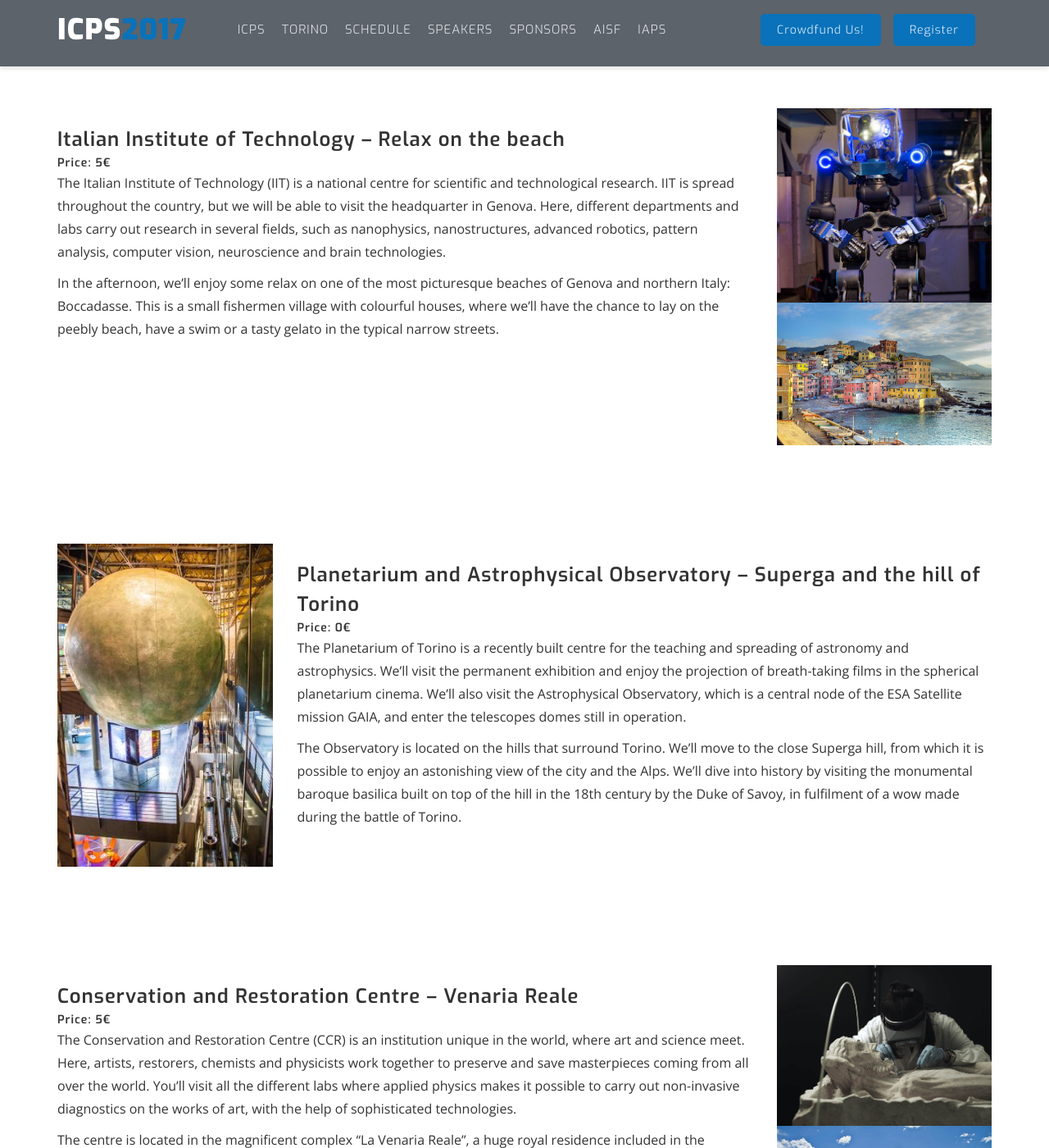
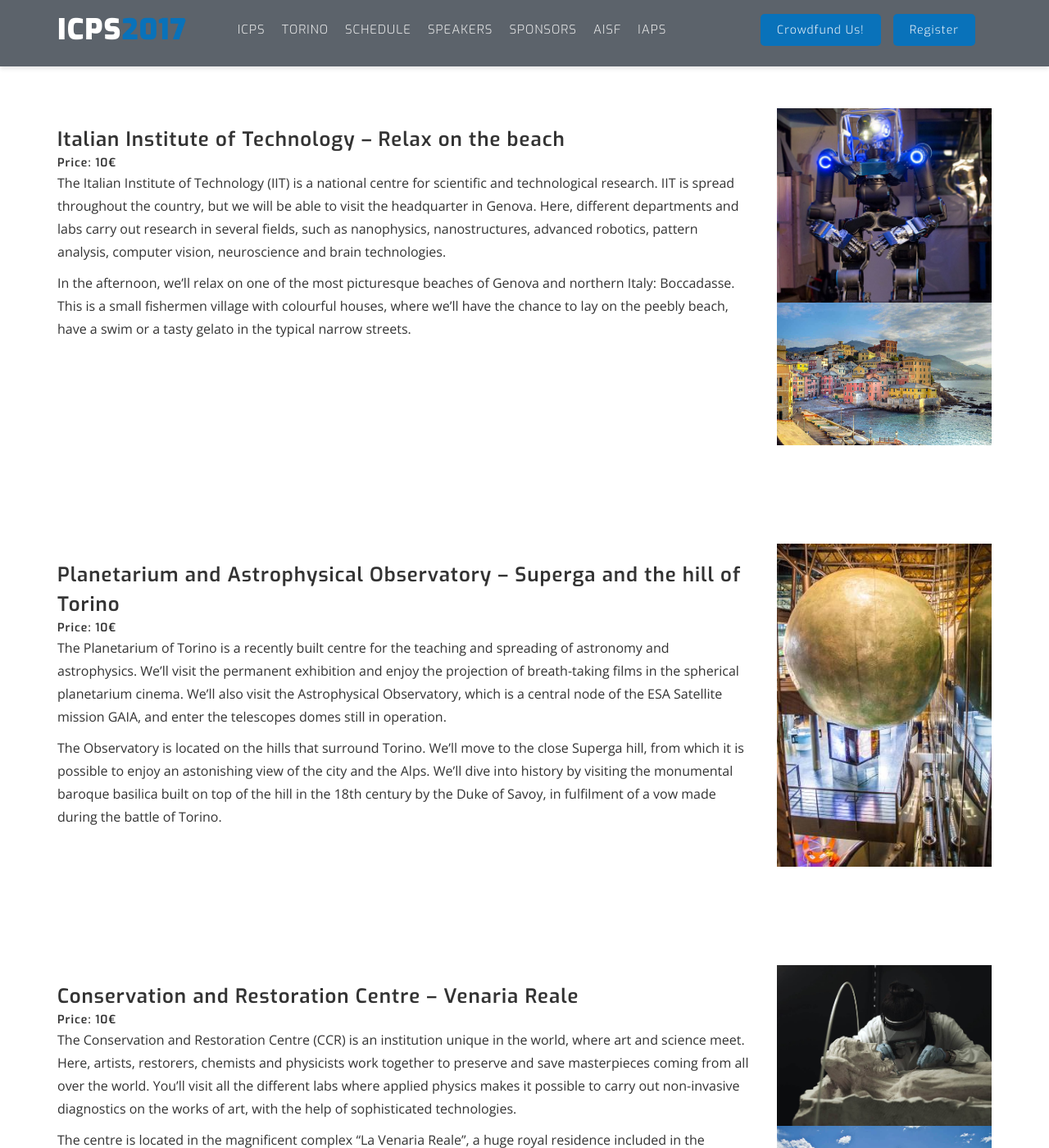
Before and after one commit to ICPS2017/ICPS2017.github.io, a Jekyll site: the page built from excursions.html, in a window 1280 px wide and 1400 px high, scrolled down 1621 px. Shown: the whole window at 82% size. Built offline with Jekyll 4.4.1, drawn with Linux system fonts in a browser that asks for light colours; nearby versions of some CDN libraries; some of the changed text lies outside the part shown.

Commit message:
update excursions page

```diff
--- a/excursions.html
+++ b/excursions.html
@@ -8,14 +8,14 @@
   <div class="container">
     <article>
       <h1>Excursions</h1>
-      <p>We offer a wide range of excursions:</p>
+      <p>On Friday we offer a wide range of excursions. You are able to choose between one of them in the registration process:</p>
       <div class="cbx-memoris">
 	<div class="cbx-memorisinner">
           <div class="container-fluid text-center">
             <div class="row">
               <div  class="cbx-view cbx-view-inner single-memoris xs-text-center">
 		<figure>
-                  <img title="" src="img/excursions/thumb/LSM.jpg" alt=""/>
+                  <img title="" src="img/excursions/thumb/LSM.jpg" alt="Modane Underground Laboratory"/>
                   <figcaption class="cbx-figcaption">
                     <div class="cbx-hover-link">
 		      <div class="cbx-vertical">
@@ -27,7 +27,7 @@
 	      </div>
 	      <div  class="cbx-view cbx-view-inner single-memoris xs-text-center">
 		<figure>
-		  <img title="" src="img/excursions/thumb/pavia.jpg" alt=""/>
+		  <img title="" src="img/excursions/thumb/pavia.jpg" alt="National Centre of Oncology Hadrontherapy"/>
 		  <figcaption class="cbx-figcaption">
 		    <div class="cbx-hover-link">
 		      <div class="cbx-vertical">
@@ -39,7 +39,7 @@
 	      </div>
 	      <div  class="cbx-view cbx-view-inner single-memoris xs-text-center">
 		<figure>
-		  <img title="" src="img/excursions/thumb/genova.jpg" alt=""/>
+		  <img title="" src="img/excursions/thumb/genova.jpg" alt="Italian Institute of Technology"/>
 		  <figcaption class="cbx-figcaption">
 		    <div class="cbx-hover-link">
 		      <div class="cbx-vertical">
@@ -51,7 +51,7 @@
 	      </div>
 	      <div  class="cbx-view cbx-view-inner single-memoris xs-text-center">
 		<figure>
-		  <img title="" src="img/excursions/thumb/planetario.jpg" alt=""/>
+		  <img title="" src="img/excursions/thumb/planetario.jpg" alt="Planetarium of Torino"/>
 		  <figcaption class="cbx-figcaption">
 		    <div class="cbx-hover-link">
 		      <div class="cbx-vertical">
@@ -63,7 +63,7 @@
 	      </div>
 	      <div class="cbx-view cbx-view-inner single-memoris xs-text-center">
 		<figure>
-		  <img title="" src="img/excursions/thumb/venaria.jpg" alt=""/>
+		  <img title="" src="img/excursions/thumb/venaria.jpg" alt="Conservation and Restoration Centre"/>
 		  <figcaption class="cbx-figcaption">
 		    <div class="cbx-hover-link">
 		      <div class="cbx-vertical">
@@ -76,7 +76,7 @@
 	      </div>
 	      <div class="cbx-view cbx-view-inner single-memoris xs-text-center">
 		<figure>
-		  <img title="" src="img/excursions/thumb/inrim.jpg" alt=""/>
+		  <img title="" src="img/excursions/thumb/inrim.jpg" alt="National Institute for Metrological Research"/>
 		  <figcaption class="cbx-figcaption">
 		    <div class="cbx-hover-link">
 		      <div class="cbx-vertical">
@@ -88,7 +88,7 @@
 	      </div>
 	      <div  class="cbx-view cbx-view-inner single-memoris xs-text-center">
 		<figure>
-		  <img title="" src="img/excursions/thumb/monza.jpg" alt=""/>
+		  <img title="" src="img/excursions/thumb/monza.jpg" alt="Energy Research Centre"/>
 		  <figcaption class="cbx-figcaption">
 		    <div class="cbx-hover-link">
 		      <div class="cbx-vertical">
@@ -101,7 +101,7 @@
 
 	      <div  class="cbx-view cbx-view-inner single-memoris xs-text-center">
 		<figure>
-		  <img title="" src="img/excursions/thumb/totem.jpg" alt=""/>
+		  <img title="" src="img/excursions/thumb/totem.jpg" alt="TotemEnergy"/>
 		  <figcaption class="cbx-figcaption">
 		    <div class="cbx-hover-link">
 		      <div class="cbx-vertical">
@@ -124,14 +124,14 @@
 	  <div class="row excursion-description">
 	    <div class="col-xs-12 col-sm-9">
 	      <h3 class="excursion-h3">Modane Underground Laboratory – Mountain trekking</h3>
-	      <h5>Price: 8€</h5>
+	      <h5>Price: 10€</h5>
 	      <p>The Modane Underground Laboratory (LSM) is the deepest European particle physics laboratory, located within the Fréjus tunnel linking Italy and France. We’ll first visit the main building and the control rooms in the city of Modane and then we’ll have the exclusive opportunity to enter the underground facility that hosts the Neutrino Ettore Majorana Observatory (NEMO), one of the most sensitive neutrinoless double-beta decay experiments in the world.</p>
 	      <p>In the afternoon we’ll have the chance to relax among the Italian Alps, enjoying a fresh trekking excursion within centuries-old forests, in full contact with nature and history. Participants are recommended to wear comfortable shoes, suitable clothes and waterproof garments in case of unexpected rain.</p>
 	    </div>
 
 	    <div class="col-xs-12 col-sm-3">
-	      <img src="/img/excursions/LSM1.jpg" alt=""/>
-	      <img src="/img/excursions/LSM2.jpg" alt=""/>
+	      <img src="/img/excursions/LSM1.jpg" alt="Modane Underground Laboratory"/>
+	      <img src="/img/excursions/LSM2.jpg" alt="Mountain trekking"/>
 	    </div>
 	  </div>
 	</div>
@@ -140,17 +140,16 @@
       <section id="pavia">
 	<div class="cbx-inner wow fadeInUp">
 	  <div class="row excursion-description">
-	    <div class="col-xs-12 col-sm-3">
-	      <img src="/img/excursions/pavia1.jpg" alt=""/>
-	      <img src="/img/excursions/pavia2.jpg" alt=""/>
-	    </div>
-
 	    <div class="col-xs-12 col-sm-9">
 	      <h3 class="excursion-h3">National Centre of Oncology Hadrontherapy – Wine tasting</h3>
-	      <h5>Price: 8€</h5>
+	      <h5>Price: 10€</h5>
 	      <p>The National Centre of Oncology Hadrontherapy (CNAO) in Pavia is one of the four medical centres in the world specifically dedicated to the treatment of cancer through hadrontherapy. Here, protons and carbon ions are accelerated by a 25m diameter synchrotron to several hundredths of MeV and then shot on tumours up to 27cm deep in the body. We’ll have the chance to visit a cutting-edge facility and get in touch with the most advanced challenges of medical physics.</p>
 
 	      <p>During the travel, we’ll stop in Canelli, in the Langhe area, and visit one of its historical wine cellars, part of the so-called “Underground cathedrals”. This geographical area has been declared a UNESCO world heritage site and it’s the home of some of the most important Italian wines. We’ll have the chance to get to know the secrets of the art of wine-making, as well as taste these exceptional products of the Italian tradition.</p>
+	    </div>
+	     <div class="col-xs-12 col-sm-3">
+	      <img src="/img/excursions/pavia1.jpg" alt="National Centre of Oncology Hadrontherapy"/>
+	      <img src="/img/excursions/pavia2.jpg" alt="Wine tasting"/>
 	    </div>
 	  </div>
 	</div>
@@ -161,14 +160,14 @@
 	  <div class="row excursion-description">
 	    <div class="col-xs-12 col-sm-9">
 	      <h3 class="excursion-h3">Italian Institute of Technology – Relax on the beach</h3>
-	      <h5>Price: 5€</h5>
+	      <h5>Price: 10€</h5>
 	      <p>The Italian Institute of Technology (IIT) is a national centre for scientific and technological research. IIT is spread throughout the country, but we will be able to visit the headquarter in Genova. Here, different departments and labs carry out research in several fields, such as nanophysics, nanostructures, advanced robotics, pattern analysis, computer vision, neuroscience and brain technologies.</p>
-	      <p>In the afternoon, we’ll enjoy some relax on one of the most picturesque beaches of Genova and northern Italy: Boccadasse. This is a small fishermen village with colourful houses, where we’ll have the chance to lay on the peebly beach, have a swim or a tasty gelato in the typical narrow streets. </p>
+	      <p>In the afternoon, we’ll relax on one of the most picturesque beaches of Genova and northern Italy: Boccadasse. This is a small fishermen village with colourful houses, where we’ll have the chance to lay on the peebly beach, have a swim or a tasty gelato in the typical narrow streets. </p>
 	    </div>
 
 	    <div class="col-xs-12 col-sm-3">
-	      <img src="/img/excursions/genova1.jpg" alt=""/>
-	      <img src="/img/excursions/genova2.jpg" alt=""/>
+	      <img src="/img/excursions/genova1.jpg" alt="Italian Institute of Technology"/>
+	      <img src="/img/excursions/genova2.jpg" alt="Relax on the beach"/>
 	    </div>
 	  </div>
 	</div>
@@ -177,17 +176,16 @@
       <section id="planetario">
 	<div class="cbx-inner wow fadeInUp">
 	  <div  class="row excursion-description">
-	    <div class="col-xs-12 col-sm-3">
-	      <img src="/img/excursions/planetario1.jpg" alt=""/>
-	      <!--<img src="/img/excursions/superga_Ezio_Longo_ccby.jpg" alt=""/>-->
-	    </div>
-
 	    <div class="col-xs-12 col-sm-9">
 	      <h3 class="excursion-h3">Planetarium and Astrophysical Observatory – Superga and the hill of Torino</h3>
-	      <h5>Price: 0€</h5>
+	      <h5>Price: 10€</h5>
 	      <p>The Planetarium of Torino is a recently built centre for the teaching and spreading of astronomy and astrophysics. We’ll visit the permanent exhibition and enjoy the projection of breath-taking films in the spherical planetarium cinema. We’ll also visit the Astrophysical Observatory, which is a central node of the ESA Satellite mission GAIA, and enter the telescopes domes still in operation.</p>
 
-	      <p>The Observatory is located on the hills that surround Torino. We’ll move to the close Superga hill, from which it is possible to enjoy an astonishing view of the city and the Alps. We’ll dive into history by visiting the monumental baroque basilica built on top of the hill in the 18th century by the Duke of Savoy, in fulfilment of a wow made during the battle of Torino.</p>
+	      <p>The Observatory is located on the hills that surround Torino. We’ll move to the close Superga hill, from which it is possible to enjoy an astonishing view of the city and the Alps. We’ll dive into history by visiting the monumental baroque basilica built on top of the hill in the 18th century by the Duke of Savoy, in fulfilment of a vow made during the battle of Torino.</p>
+	    </div>
+	    <div class="col-xs-12 col-sm-3">
+	      <img src="/img/excursions/planetario1.jpg" alt="Planetarium and Astrophysical Observatory"/>
+	      <!--<img src="/img/excursions/superga_Ezio_Longo_ccby.jpg" alt=""/>-->
 	    </div>
 	  </div>
 	</div>
@@ -199,14 +197,14 @@
 	  <div  class="row excursion-description">
 	    <div class="col-xs-12 col-sm-9">
 	      <h3 class="excursion-h3">Conservation and Restoration Centre – Venaria Reale</h3>
-	      <h5>Price: 5€</h5>
+	      <h5>Price: 10€</h5>
 	      <p>The Conservation and Restoration Centre (CCR) is an institution unique in the world, where art and science meet. Here, artists, restorers, chemists and physicists work together to preserve and save masterpieces coming from all over the world. You’ll visit all the different labs where applied physics makes it possible to carry out non-invasive diagnostics on the works of art, with the help of sophisticated technologies.</p>
 	      <p>The centre is located in the magnificent complex “La Venaria Reale”, a huge royal residence included in the UNESCO Heritage List. We’ll visit the baroque palace and its stunning interiors, as well as the large gardens that gave it the name of “The small Italian Versailles”.</p>
 	    </div>
 
 	    <div class="col-xs-12 col-sm-3">
-	      <img src="/img/excursions/venaria1.jpg" alt=""/>
-	      <img src="/img/excursions/venaria_Donatella_Leonardi_icps17.jpg" alt=""/>
+	      <img src="/img/excursions/venaria1.jpg" alt="Conservation and Restoration Centre"/>
+	      <img src="/img/excursions/venaria_Donatella_Leonardi_icps17.jpg" alt="Venaria Reale"/>
 	    </div>
 	  </div>
 	</div>
@@ -216,17 +214,16 @@
       <section id="inrim">
 	<div class="cbx-inner wow fadeInUp">
 	  <div class="row excursion-description">
-	    <div class="col-xs-12 col-sm-3">
-	      <img src="/img/excursions/inrim1.jpg" alt=""/>
-	      <img src="/img/excursions/inrim2.jpg" alt=""/>
-	    </div>
-
 	    <div class="col-xs-12 col-sm-9">
 	      <h3 class="excursion-h3">National Institute for Metrological Research – Water fun</h3>
-	      <h5>Price: 0€</h5>
+	      <h5>Price: 10€</h5>
 	      <p>The National Institute of Metrological Research (INRIM) promotes fundamental research on the physical definition of the units of measure and on the measuring potential of modern physics disciplines, such as quantum optics. We’ll visit its labs, where researchers perform experiments and studies in a very large range of fields: from solid state physics, to cold atoms, from optics to condensed matter.</p>
 
 	      <p>In the afternoon, we’ll seek shelter from the hot weather looking for a piece of sea in town. We’ll enjoy some refreshing time in an open-air swimming pool, where we’ll be able to swim, play water games or simply sunbathe. Don’t forget your swimsuit and swim cap!</p>
+	    </div>
+	    <div class="col-xs-12 col-sm-3">
+	      <img src="/img/excursions/inrim1.jpg" alt="National Institute for Metrological Research"/>
+	      <img src="/img/excursions/inrim2.jpg" alt="Water fun"/>
 	    </div>
 	  </div>
 	</div>
@@ -238,14 +235,14 @@
 	<div class="row excursion-description">
 	  <div class="col-xs-12 col-sm-9">
 	    <h3 class="excursion-h3">Energy Research Centre – Monza park and race track</h3>
-	    <h5>Price: 0€</h5>
+	    <h5>Price: 10€</h5>
 	    <p>“Ricerca sul Sistema Energetico” (RSE) is a research centre focused on the field of electrical energy, promoting technological innovation for the electricity system, the improvement of its safety, environmental compatibility and efficiency criteria. The main goal of an energetically sustainable future is pursued through several innovative projects, such as led lighting, hydrogen accumulation systems, concentration photovoltaic systems and offshore wind generation.</p>
 	    <p>RSE is close to the Royal Park of Monza, the fourth largest walled park in Europe. We’ll have the chance to explore this unique landmark that also includes the Royal Villa of Monza and the Monza race track, where the Formula1 Grand Prix of Italy is held every year.</p>
 	  </div>
 
 	  <div class="col-xs-12 col-sm-3">
-	    <img src="/img/excursions/monza1.jpg" alt=""/>
-	    <img src="/img/excursions/monza2.jpg" alt=""/>
+	    <img src="/img/excursions/monza1.jpg" alt="Energy Research Centre"/>
+	    <img src="/img/excursions/monza2.jpg" alt="Monza park and race track"/>
 	  </div>
 	</div>
 	</div>
@@ -255,17 +252,16 @@
       <section id="totem">
 	<div class="cbx-inner wow fadeInUp">
 	  <div class="row excursion-description">
-	    <div class="col-xs-12 col-sm-3">
-	      <img src="/img/excursions/totem1.jpg" alt=""/>
-	      <img src="/img/excursions/sanmichele_Elio_Pallard_ccbysa.jpg" alt=""/>
-	    </div>
-
 	    <div class="col-xs-12 col-sm-9">
 	      <h3 class="excursion-h3">TotemEnergy – Sacra di San Michele</h3>
-	      <h5>Price: 0€</h5>
+	      <h5>Price: 10€</h5>
 	      <p>TotemEnergy operates in the field of energy efficiency, focusing on renewable energies and new technologies aimed at energy saving. It has designed, produced and marketed the micro-cogenerator TOTEM, that can simultaneously generate power and heat, greatly reducing energetic waste and pollution. It is also a leader in the design, building and management of advanced plants, generating energy from renewable sources since 1995.</p>
 
 	      <p>In the afternoon we’ll climb on the top of the 962m tall monte Pirchiriano, where the medieval Sacra di San Michele awaits us. This is an abbey dedicated to Saint Micheal that guards Torino and the Susa valley from the high, offering a tremendous view of the city below. We’ll have a tour in this ancient, gothic monument whose mysterious, evocative architecture inspired “The name of the Rose” book.</p>
+	    </div>
+	    <div class="col-xs-12 col-sm-3">
+	      <img src="/img/excursions/totem1.jpg" alt="TotemEnergy"/>
+	      <img src="/img/excursions/sanmichele_Elio_Pallard_ccbysa.jpg" alt="Sacra di San Michele"/>
 	    </div>
 	  </div>
 	</div>
```
Also changed, not shown: img/excursions/genova2.jpg, img/excursions/pavia1.jpg, img/excursions/totem1.jpg.
